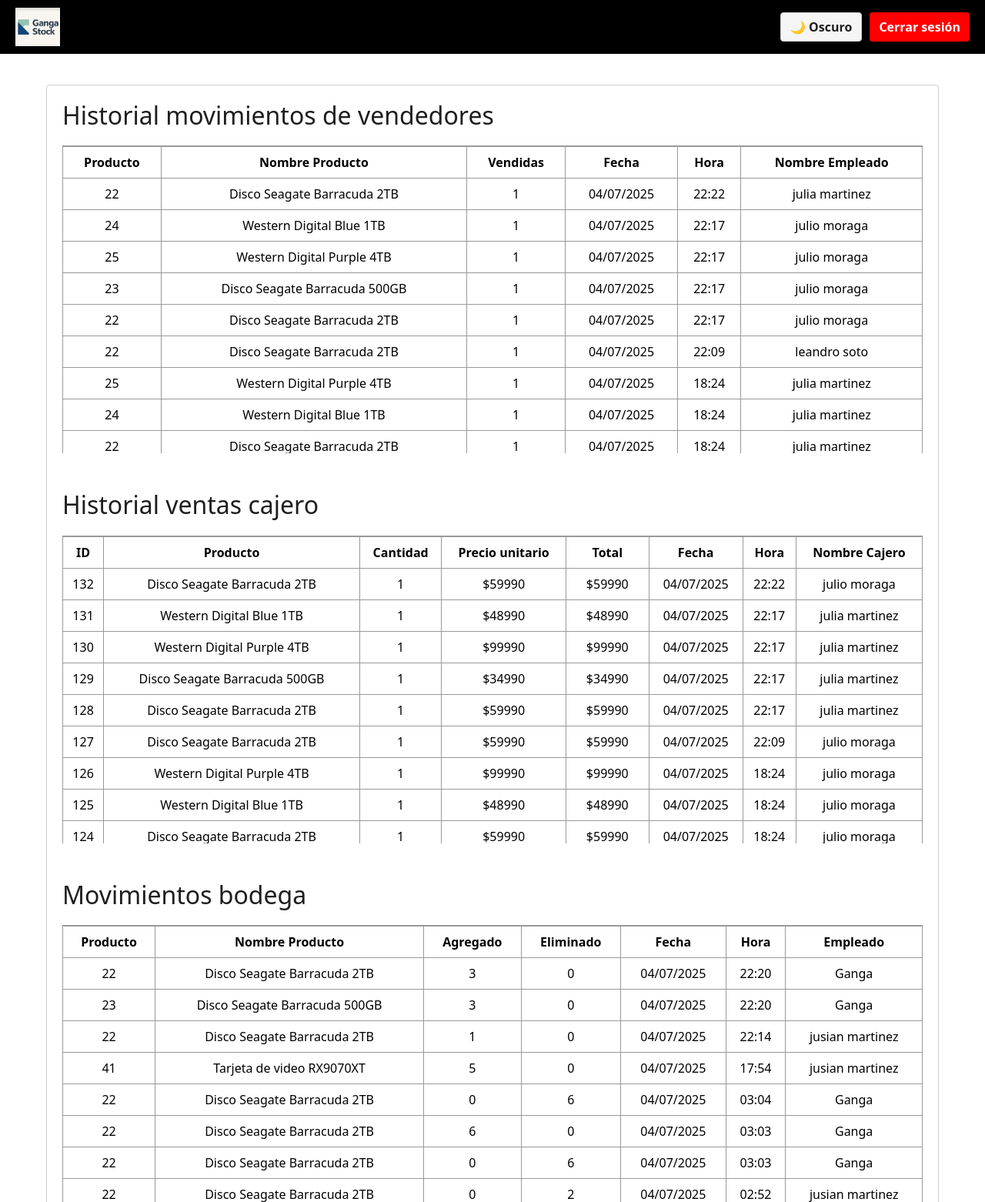
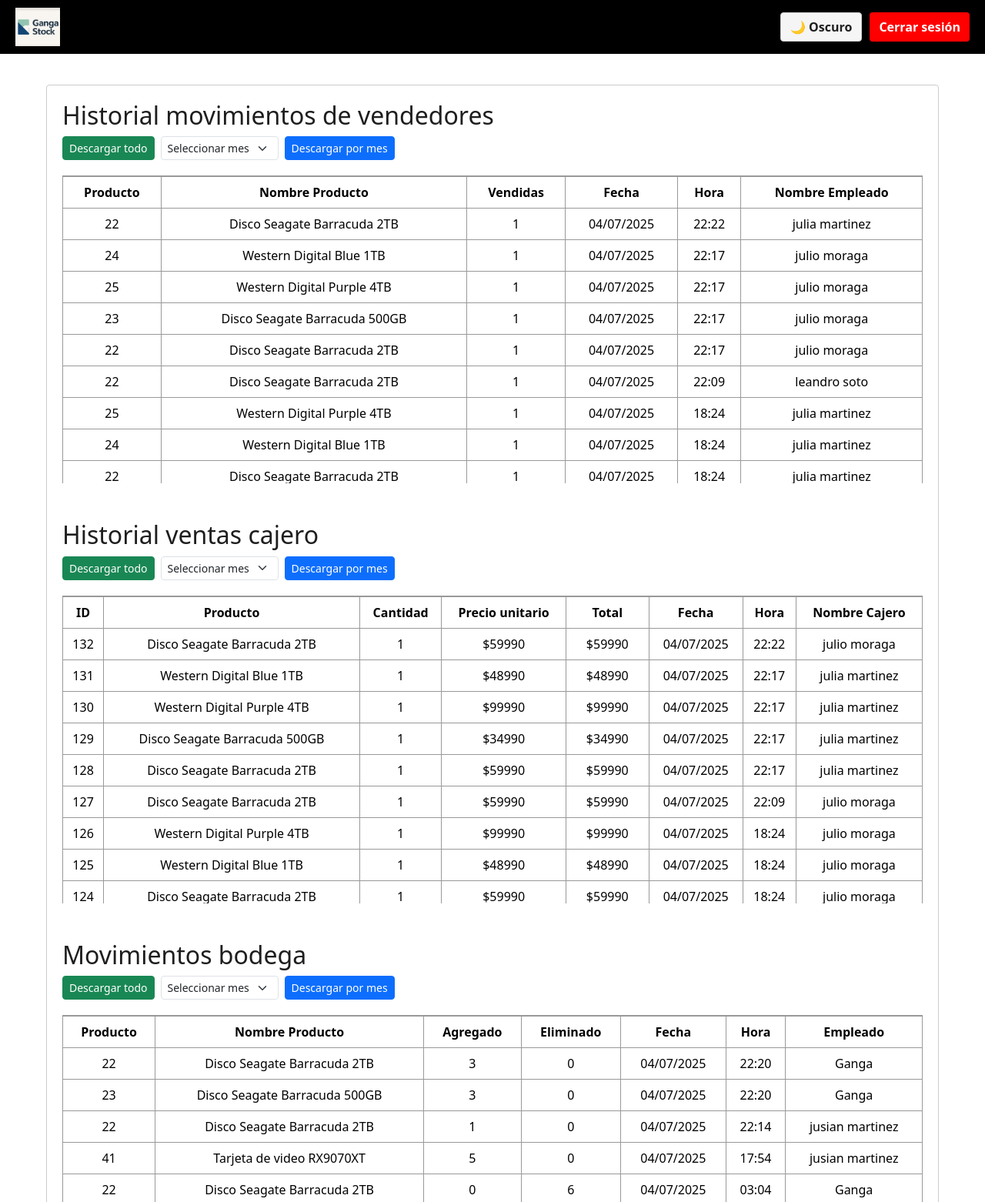
Before and after one commit to gangaxx/Ganga-Stock, a Django app: page /index_admin/ in a window 1280 px wide. Shown: the top 1562 px of the page at 77% size. Run offline with Django 5.2, Linux system fonts and the light colour scheme; a user stored in the database is signed in; data comes from the database, SQL or seed files in the repository; both versions use the stored data as it was after the commit.

Commit message:
index admin con opcion para descargar excel

```diff
--- a/aplicacion/templates/index.html
+++ b/aplicacion/templates/index.html
@@ -44,7 +44,6 @@
             <span class="ind-toggle-password" onclick="togglePassword()">👁️‍🗨️</span>
           </div>
           <div class="text-end mb-3">
-            <a href="#" class="ind-forgot-password">¿Has olvidado tu contraseña?</a>
           </div>
           <button type="submit" class="btn ind-btn-warning">Iniciar sesión</button>
         </form>
--- a/aplicacion/templates/index_admin.html
+++ b/aplicacion/templates/index_admin.html
@@ -20,7 +20,19 @@
 <div class="admin-main flex-wrap">
   <!-- PANEL IZQUIERDO -->
   <div class="admin-panel flex-fill mb-4">
+
+    <!-- ✅ HISTORIAL MOVIMIENTOS VENDEDORES -->
     <h2>Historial movimientos de vendedores</h2>
+    <div class="mb-2 d-flex gap-2">
+      <button class="btn btn-success btn-sm" onclick="descargarExcel('vendedores')">Descargar todo</button>
+      <select id="mesVendedores" class="form-select form-select-sm" style="width: auto; display: inline-block;">
+        <option value="">Seleccionar mes</option>
+        {% for mes in meses_vendedores %}
+          <option value="{{ mes|date:"Y-m" }}">{{ mes|date:"F Y" }}</option>
+        {% endfor %}
+      </select>
+      <button class="btn btn-primary btn-sm" onclick="descargarExcel('vendedores', true)">Descargar por mes</button>
+    </div>
     <div class="admin-history-box table-responsive">
       <table class="admin-history-table table">
         <thead>
@@ -50,7 +62,18 @@
       </table>
     </div>
 
+    <!-- ✅ HISTORIAL VENTAS CAJERO -->
     <h2 class="mt-5">Historial ventas cajero</h2>
+    <div class="mb-2 d-flex gap-2">
+      <button class="btn btn-success btn-sm" onclick="descargarExcel('cajero')">Descargar todo</button>
+      <select id="mesCajero" class="form-select form-select-sm" style="width: auto; display: inline-block;">
+        <option value="">Seleccionar mes</option>
+        {% for mes in meses_cajero %}
+          <option value="{{ mes|date:"Y-m" }}">{{ mes|date:"F Y" }}</option>
+        {% endfor %}
+      </select>
+      <button class="btn btn-primary btn-sm" onclick="descargarExcel('cajero', true)">Descargar por mes</button>
+    </div>
     <div class="admin-history-cajero-box table-responsive">
       <table class="admin-history-cajero-table table">
         <thead>
@@ -90,7 +113,18 @@
       </table>
     </div>
 
+    <!-- ✅ HISTORIAL MOVIMIENTOS BODEGA -->
     <h2 class="mt-5">Movimientos bodega</h2>
+    <div class="mb-2 d-flex gap-2">
+      <button class="btn btn-success btn-sm" onclick="descargarExcel('bodega')">Descargar todo</button>
+      <select id="mesBodega" class="form-select form-select-sm" style="width: auto; display: inline-block;">
+        <option value="">Seleccionar mes</option>
+        {% for mes in meses_bodega %}
+          <option value="{{ mes|date:"Y-m" }}">{{ mes|date:"F Y" }}</option>
+        {% endfor %}
+      </select>
+      <button class="btn btn-primary btn-sm" onclick="descargarExcel('bodega', true)">Descargar por mes</button>
+    </div>
     <div class="admin-history-bodega-box table-responsive">
       <table class="admin-history-bodega-table table">
         <thead>
@@ -126,17 +160,14 @@
   <!-- PANEL DERECHO -->
   <div class="admin-panel flex-shrink-0" style="flex-basis: 270px;">
     <h2 class="admin-section-title">Base de datos</h2>
-
     <div class="section d-flex align-items-center justify-content-between mb-3">
       <div class="admin-section-title">Inventario</div>
       <a href="{% url 'inventario' %}" class="btn btn-warning btn-sm">Ver todo</a>
     </div>
-
     <div class="section d-flex align-items-center justify-content-between mb-3">
       <div class="admin-section-title">Empleados</div>
       <a href="{% url 'empleado' %}" class="btn btn-warning btn-sm">Ver todo</a>
     </div>
-
     <div class="section d-flex align-items-center justify-content-between">
       <div class="admin-section-title">Modificar Rol</div>
       <a href="{% url 'modificar_rol' %}" class="btn btn-warning btn-sm">Ver todo</a>
@@ -144,7 +175,7 @@
   </div>
 </div>
 
-<!-- ✅ SCRIPT THEME + LOGOUT -->
+<!-- ✅ SCRIPT THEME + EXPORTACIÓN -->
 <script>
   document.addEventListener('DOMContentLoaded', () => {
     const saved = localStorage.getItem('admin-theme') || 'light';
@@ -165,6 +196,19 @@
       window.location.href = "{% url 'cerrar_sesion' %}";
     }
   }
+
+  function descargarExcel(tipo, porMes=false) {
+    let url = `/exportar_excel/${tipo}/`;
+    if (porMes) {
+      const mes = document.getElementById(`mes${tipo.charAt(0).toUpperCase() + tipo.slice(1)}`).value;
+      if (!mes) {
+        alert('Selecciona un mes para descargar.');
+        return;
+      }
+      url += `?mes=${mes}`;
+    }
+    window.location.href = url;
+  }
 </script>
 
 </body>
--- a/aplicacion/urls.py
+++ b/aplicacion/urls.py
@@ -38,6 +38,8 @@ urlpatterns = [
     path('api/lista_usuarios_por_rol/', views.modificar_rol_lista_usuarios, name='modificar_rol_lista_usuarios'),
     path('api/modificar_rol/', views.modificar_rol_api, name='modificar_rol_api'),
     path('api/asignar_rol_temporal/', views.asignar_rol_temporal, name='asignar_rol_temporal'),
+
+    path('exportar_excel/<str:tipo>/', views.exportar_excel, name='exportar_excel'),
 ]
 
 if settings.DEBUG:
--- a/aplicacion/views.py
+++ b/aplicacion/views.py
@@ -3,25 +3,30 @@ from django.contrib import messages
 from django.contrib.auth import authenticate, login, logout
 from django.contrib.auth.models import User
 from django.contrib.auth.decorators import login_required, user_passes_test
-from django.http import JsonResponse
+from django.http import JsonResponse, HttpResponse  # ✅ Incluye ambos aquí
 from django.views.decorators.csrf import csrf_exempt
 from django.utils import timezone
 from django.utils.dateparse import parse_datetime
-from django.utils.timezone import make_aware, is_naive  # ✅ IMPORTANTE
+from django.utils.timezone import make_aware, is_naive
+
+from openpyxl import Workbook  # ✅ Para generar Excel
+from django.db.models.functions import TruncMonth
+from django.db.models import Count
 
 import json
 from datetime import timedelta
 
 from .models import (
     Producto,
-    Movimiento,
+    Movimiento,          # ✅ Tu modelo para historial vendedores
     PerfilUsuario,
     EmpleadoEliminado,
-    VentaCajero,
-    MovimientoBodega,
+    VentaCajero,         # ✅ Tu modelo para ventas cajero
+    MovimientoBodega,    # ✅ Tu modelo para movimientos bodega
     BoletaCliente,
     BoletaItem
 )
+
 
 carritos_guardados = {}
 
@@ -75,12 +80,17 @@ def index(request):
                 messages.success(request, 'Cuenta creada exitosamente. Ahora puedes iniciar sesión.')
 
     return render(request, 'index.html')
+
+
+
 @user_passes_test(lambda u: u.is_superuser)
 def index_admin(request):
+    # Datos principales
     movimientos_queryset = Movimiento.objects.select_related('producto', 'empleado').order_by('-fecha', '-hora')
     ventas_cajero = VentaCajero.objects.select_related('producto', 'cajero').order_by('-fecha', '-hora')
     movimientos_bodega_queryset = MovimientoBodega.objects.select_related('producto', 'empleado').order_by('-fecha', '-hora')
 
+    # Serializa para tabla vendedores
     movimientos = [{
         'producto': m.producto,
         'cantidad_vendida': m.cantidad_vendida,
@@ -89,6 +99,7 @@ def index_admin(request):
         'nombre_empleado': m.empleado.get_full_name() or m.empleado.username
     } for m in movimientos_queryset]
 
+    # Serializa para tabla bodega
     movimientos_bodega = [{
         'producto': b.producto,
         'agregado': b.agregado,
@@ -98,11 +109,20 @@ def index_admin(request):
         'nombre_empleado': b.empleado.get_full_name() or b.empleado.username
     } for b in movimientos_bodega_queryset]
 
+    # ✅ Calcula meses distintos para los filtros
+    meses_vendedores = Movimiento.objects.annotate(mes=TruncMonth('fecha')).values_list('mes', flat=True).distinct()
+    meses_cajero = VentaCajero.objects.annotate(mes=TruncMonth('fecha')).values_list('mes', flat=True).distinct()
+    meses_bodega = MovimientoBodega.objects.annotate(mes=TruncMonth('fecha')).values_list('mes', flat=True).distinct()
+
     return render(request, 'index_admin.html', {
         'movimientos': movimientos,
         'ventas_cajero': ventas_cajero,
-        'movimientos_bodega': movimientos_bodega
+        'movimientos_bodega': movimientos_bodega,
+        'meses_vendedores': meses_vendedores,
+        'meses_cajero': meses_cajero,
+        'meses_bodega': meses_bodega,
     })
+
 
 def cerrar_sesion(request):
     logout(request)
@@ -643,3 +663,83 @@ def modificar_producto(request):
             return JsonResponse({'success': False, 'error': str(e)})
     else:
         return JsonResponse({'success': False, 'error': 'Método no permitido'})
+
+
+
+
+
+def exportar_excel(request, tipo):
+    mes = request.GET.get('mes')  # Formato esperado: '2025-07'
+
+    # 🟢 1) Crea libro Excel y hoja activa
+    wb = Workbook()
+    ws = wb.active
+
+    # 🟢 2) Filtra datos según tipo
+    if tipo == 'vendedores':
+        queryset = Movimiento.objects.all()
+        ws.title = "Movimientos Vendedores"
+        headers = ['Producto ID', 'Nombre Producto', 'Vendidas', 'Fecha', 'Hora', 'Empleado']
+    elif tipo == 'cajero':
+        queryset = VentaCajero.objects.all()
+        ws.title = "Ventas Cajero"
+        headers = ['ID', 'Producto', 'Cantidad', 'Precio unitario', 'Total', 'Fecha', 'Hora', 'Cajero']
+    elif tipo == 'bodega':
+        queryset = MovimientoBodega.objects.all()
+        ws.title = "Movimientos Bodega"
+        headers = ['Producto ID', 'Nombre Producto', 'Agregado', 'Eliminado', 'Fecha', 'Hora', 'Empleado']
+    else:
+        return HttpResponse("Tipo no válido.", status=400)
+
+    # 🟢 3) Si se pasó un mes, filtra por año y mes
+    if mes:
+        año, mes_num = mes.split('-')
+        queryset = queryset.filter(fecha__year=año, fecha__month=mes_num)
+
+    # 🟢 4) Escribe cabeceras
+    ws.append(headers)
+
+    # 🟢 5) Recorre resultados y agrega filas
+    for obj in queryset:
+        if tipo == 'vendedores':
+            row = [
+                obj.producto.id if obj.producto else '',
+                obj.producto.nombre if obj.producto else '',
+                obj.cantidad_vendida,
+                obj.fecha.strftime('%d/%m/%Y') if obj.fecha else '',
+                obj.hora.strftime('%H:%M') if obj.hora else '',
+                obj.empleado.get_full_name() if hasattr(obj, 'empleado') and obj.empleado else 'Sin empleado'
+            ]
+        elif tipo == 'cajero':
+            row = [
+                obj.id,
+                obj.producto.nombre if obj.producto else '',
+                obj.cantidad,
+                obj.precio_unitario,
+                obj.total_venta,
+                obj.fecha.strftime('%d/%m/%Y') if obj.fecha else '',
+                obj.hora.strftime('%H:%M') if obj.hora else '',
+                obj.cajero.get_full_name() if hasattr(obj, 'cajero') and obj.cajero else 'Sin cajero'
+            ]
+        elif tipo == 'bodega':
+            row = [
+                obj.producto.id if obj.producto else '',
+                obj.producto.nombre if obj.producto else '',
+                obj.agregado,
+                obj.eliminado,
+                obj.fecha.strftime('%d/%m/%Y') if obj.fecha else '',
+                obj.hora.strftime('%H:%M') if obj.hora else '',
+                obj.empleado.get_full_name() if hasattr(obj, 'empleado') and obj.empleado else 'Sin empleado'
+            ]
+        ws.append(row)
+
+    # 🟢 6) Configura respuesta para descarga
+    response = HttpResponse(
+        content_type='application/vnd.openxmlformats-officedocument.spreadsheetml.sheet'
+    )
+    filename = f"{tipo}_historico.xlsx"
+    response['Content-Disposition'] = f'attachment; filename={filename}'
+
+    # 🟢 7) Guarda libro Excel en la respuesta
+    wb.save(response)
+    return response
```
Also changed, not shown: db.sqlite3.
